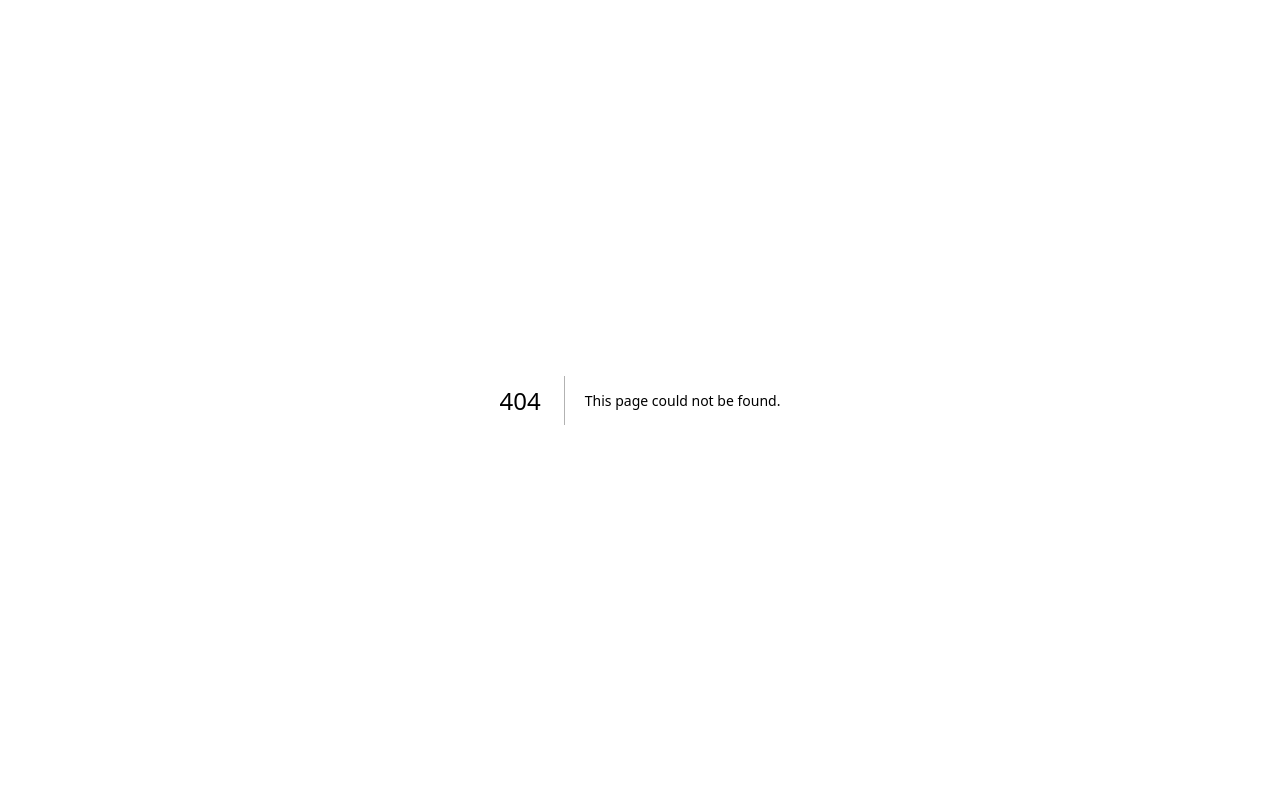
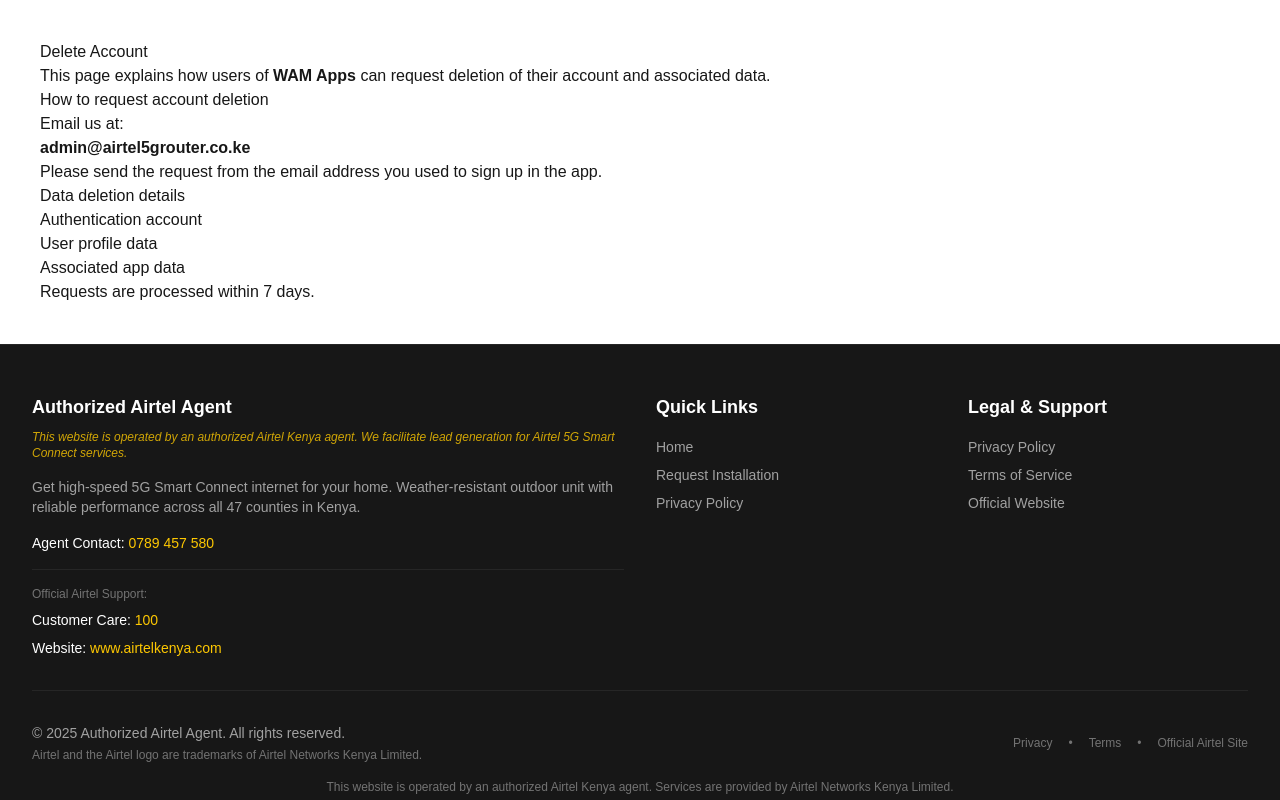
Before and after one commit to QuantumSnow0/airtel, a Next.js app: page /delete-account in a window 1280 px wide. Before the commit this address had no page. Shown: the top 800 px of the page. Built offline with nearby package versions, Linux system fonts and the light colour scheme.

Commit message:
Create delete-account/page.tsx

```diff
--- /dev/null
+++ b/src/app/delete-account/page.tsx
@@ -0,0 +1,31 @@
+export default function DeleteAccount() {
+  return (
+    <div style={{ padding: "40px", fontFamily: "sans-serif" }}>
+      <h1>Delete Account</h1>
+
+      <p>
+        This page explains how users of <strong>WAM Apps</strong> can
+        request deletion of their account and associated data.
+      </p>
+
+      <h2>How to request account deletion</h2>
+
+      <p>Email us at:</p>
+      <p><strong>admin@airtel5grouter.co.ke</strong></p>
+
+      <p>
+        Please send the request from the email address you used to sign up
+        in the app.
+      </p>
+
+      <h2>Data deletion details</h2>
+      <ul>
+        <li>Authentication account</li>
+        <li>User profile data</li>
+        <li>Associated app data</li>
+      </ul>
+
+      <p>Requests are processed within 7 days.</p>
+    </div>
+  );
+}
```
